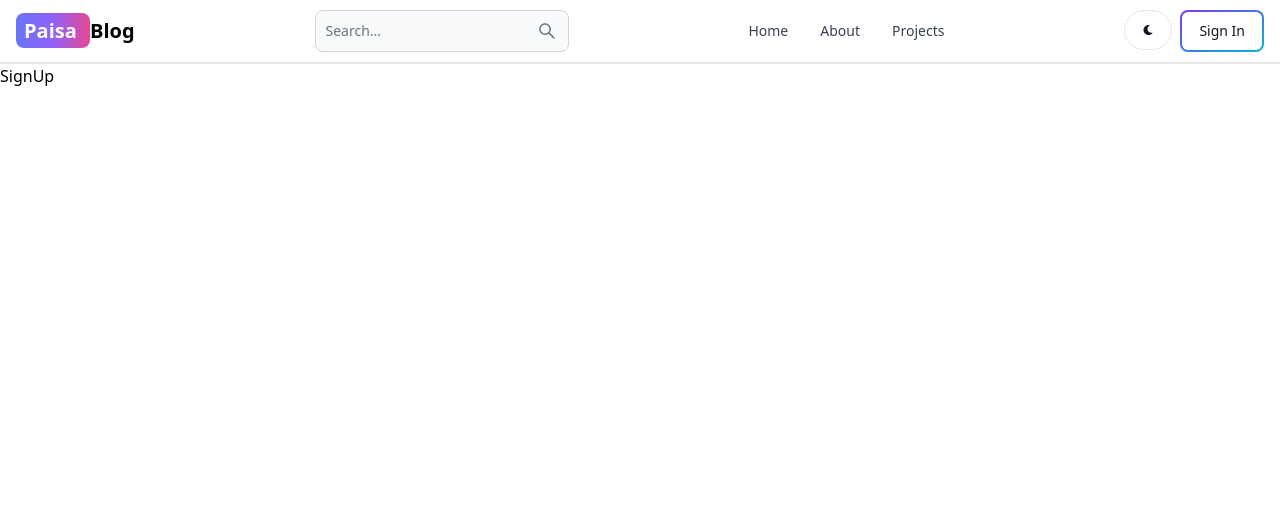
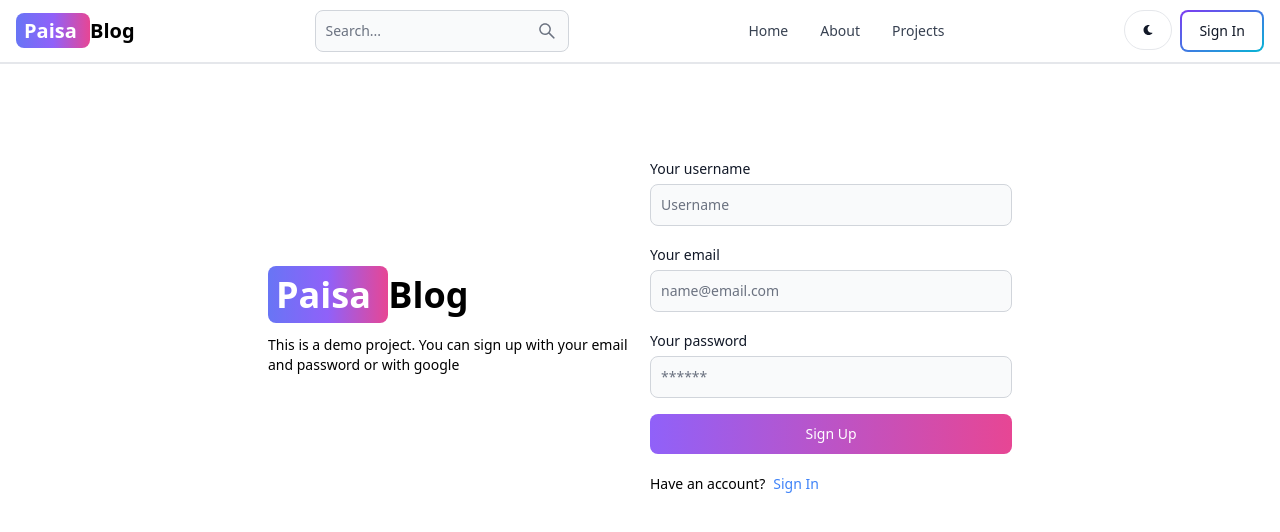
Before and after one commit to dprashanth10/mern-blog, a React (Vite) app in the folder client/: page /sign-up in a window 1280 px wide. Shown: the top 532 px of the page. Built offline with nearby package versions, Linux system fonts and the light colour scheme.

Commit message:
create signup page ui

```diff
--- a/client/src/pages/SignUp.jsx
+++ b/client/src/pages/SignUp.jsx
@@ -1,5 +1,64 @@
+import { Button, Label, TextInput } from "flowbite-react";
 import React from "react";
+import { Link } from "react-router-dom";
 
 export default function SignUp() {
-  return <div>SignUp</div>;
+  return (
+    <div className="min-h-screen mt-20">
+      <div className="flex p-3 max-w-3xl mx-auto flex-col md:flex-row md:items-center gap-5">
+        <div className="flex-1">
+          <Link to="/" className="font-bold dark:text-white text-4xl">
+            <span className="px-2 py-1 bg-gradient-to-r from-indigo-500 via-purple-500 to-pink-500 rounded-lg text-white">
+              Paisa{" "}
+            </span>
+            Blog
+          </Link>
+          <p className="text-sm mt-5">
+            This is a demo project. You can sign up with your email and password
+            or with google
+          </p>
+        </div>
+        <div className="flex-1">
+          <form className="flex flex-col gap-4">
+            <div>
+              <Label value="Your username" />
+              <TextInput
+                type="text"
+                placeholder="Username"
+                className="mt-1"
+                id="username"
+              />
+            </div>
+            <div>
+              <Label value="Your email" />
+              <TextInput
+                type="email"
+                placeholder="name@email.com"
+                className="mt-1"
+                id="email"
+              />
+            </div>
+            <div>
+              <Label value="Your password" />
+              <TextInput
+                type="password"
+                placeholder="******"
+                className="mt-1"
+                id="password"
+              />
+            </div>
+            <Button gradientDuoTone="purpleToPink" type="submit">
+              Sign Up
+            </Button>
+          </form>
+          <div className="flex gap-2 text-sm mt-5">
+            <span>Have an account?</span>
+            <Link to="/sign-in" className="text-blue-500">
+              Sign In
+            </Link>
+          </div>
+        </div>
+      </div>
+    </div>
+  );
 }
```
